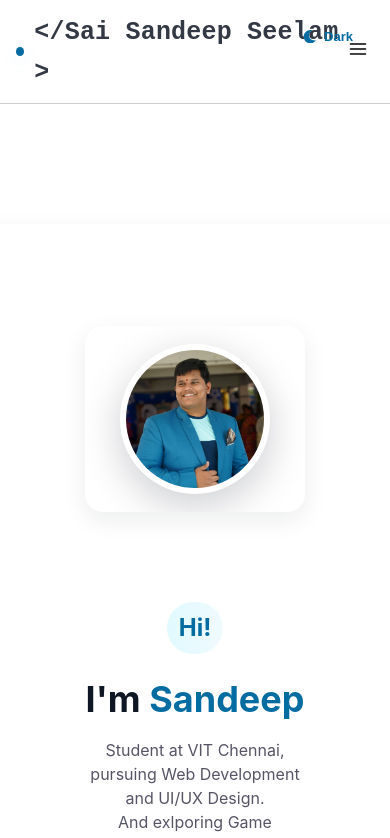
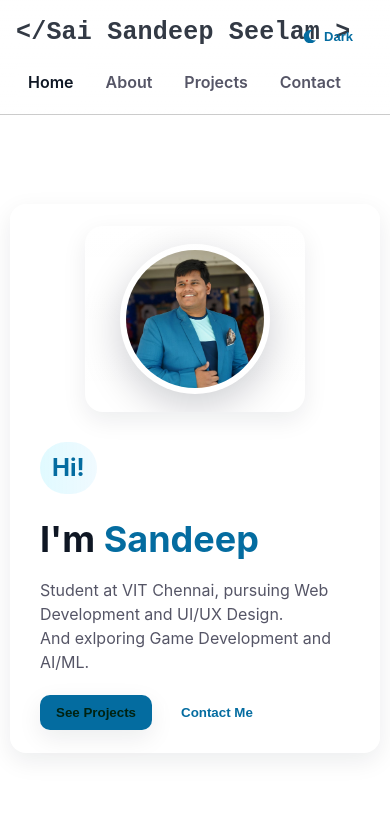
Before and after one commit to sai-sandeep-seelam/saisandeepseelam, a React (Create React App) app: page / in a window 390 px wide. Shown: the top 838 px of the page. Built offline with nearby package versions, Linux system fonts and the light colour scheme.

Commit message:
Responsiveness

```diff
--- a/src/App.css
+++ b/src/App.css
@@ -1,12 +1,10 @@
-/* App overall */
 .app {
   min-height:100vh;
   display:flex;
   flex-direction:column;
-  gap:40px;
+  gap:20px;
 }
 
-/* NAVBAR */
 .navbar {
   position:sticky;
   top:0;
@@ -25,6 +23,13 @@
   display:flex;
   align-items:center;
   justify-content:space-between;
+}
+
+
+.nav-top {
+  display:flex;
+  align-items:center;
+  gap:12px;
 }
 
 /* logo */
@@ -55,23 +60,8 @@
   color:var(--text);
 }
 
-/* mobile menu */
+
 .hamburger{ display:none; cursor:pointer; border:none; background:transparent; font-size:20px }
-@media (max-width:840px){
-  .nav-links{ display:none }
-  .hamburger{ display:block }
-  .mobile-menu{
-    position:fixed;
-    top:70px; right:16px;
-    background:var(--card);
-    border-radius:12px;
-    box-shadow:var(--shadow);
-    padding:12px;
-    display:flex;
-    flex-direction:column;
-    gap:8px;
-  }
-}
 
 /* HERO */
 .hero{
@@ -81,7 +71,7 @@
   min-height:84vh;
   position:relative;
   text-align:center;
-  padding:80px 0;
+  padding:40px 0 20px;
   overflow:hidden;
 
   z-index:35;
@@ -172,7 +162,6 @@
   gap:20px;
 }
 @media (max-width:920px){ .projects-grid{ grid-template-columns: repeat(2,1fr)} }
-@media (max-width:640px){ .projects-grid{ grid-template-columns: 1fr} }
 
 .project-card{
   position:relative;
@@ -293,11 +282,60 @@
   height: 1.4em;
 }
 
-/* small screens adjustments */
-@media (max-width:960px){
-  .hero-left{ text-align:center; }
-  .hero-inner{ flex-direction:column-reverse }
+
+@media (max-width:660px){
+  .app{ gap:10px
+  }
+  .about{padding:40px 20px }
+  .projects{padding:40px 20px }
+  .hero-left{ text-align:left; }
+  /* change column-reverse to column so text stays above profile on mobile */
+  .hero-inner{ flex-direction:column-reverse; gap:30px }
   .hero-card{ width:220px }
+  .hero{padding:10px}
   .hero-photo{ width:150px; height:150px }
+  .hero-border{ padding:20px 12px }
   .about-grid{ grid-template-columns: 1fr }
 }
+
+/* NAVBAR mobile: stack the nav and put links below logo + toggle */
+@media (max-width:840px){
+  .nav-inner{
+    flex-direction:column;
+    align-items:flex-start;
+    gap:10px;
+  }
+  .nav-top{
+    display:flex;
+    width:100%;
+    justify-content:space-between;
+    align-items:center;
+    gap:12px;
+  }
+  .nav-links{
+    display:flex;
+    width:100%;
+    flex-direction:row;
+    gap:8px;
+  }
+  .nav-links a{
+    padding:8px 12px;
+    width:100%;
+    border-radius:8px;
+  }
+
+}
+
+
+@media (max-width:920px){
+    .hero-inner{ flex-direction:column-reverse; gap:30px }
+  .about{padding:40px 20px }
+  .projects{padding:40px 20px }
+  .project-card img{ height:180px }
+}
+@media (max-width:640px){
+    .hero-inner{ flex-direction:column-reverse; gap:30px }
+  .about{padding:40px 20px }
+  .projects{padding:40px 20px }
+  .project-card img{ height:140px }
+}
--- a/src/App.js
+++ b/src/App.js
@@ -1,6 +1,5 @@
 import React, { useEffect, useState } from "react";
 import Navbar from "./components/Navbar";
-import DarkModeToggle from "./components/DarkModeToggle";
 import Hero from "./components/Hero";
 import About from "./components/About";
 import Projects from "./components/Projects";
@@ -12,7 +11,7 @@ function App() {
   // theme persisted in localStorage
   const [dark, setDark] = useState(() => {
     const saved = localStorage.getItem("theme");
-    return saved ? JSON.parse(saved) : window.matchMedia && window.matchMedia('(prefers-color-scheme: dark)').matches;
+    return saved ? JSON.parse(saved) : (window.matchMedia && window.matchMedia('(prefers-color-scheme: dark)').matches);
   });
 
   useEffect(() => {
@@ -24,8 +23,8 @@ function App() {
 
   return (
     <div className="app">
-      <Navbar />
-      <DarkModeToggle dark={dark} setDark={setDark} />
+      {/* pass theme props to Navbar so the toggle lives there */}
+      <Navbar dark={dark} setDark={setDark} />
       <main>
         <Hero />
         <About />
--- a/src/components/Navbar.js
+++ b/src/components/Navbar.js
@@ -1,5 +1,5 @@
 import React, { useEffect, useState } from "react";
-import { FiMenu, FiX } from "react-icons/fi";
+import DarkModeToggle from "./DarkModeToggle";
 
 const sections = [
   { id: "hero", label: "Home" },
@@ -8,8 +8,7 @@ const sections = [
   { id: "contact", label: "Contact" },
 ];
 
-export default function Navbar() {
-  const [open, setOpen] = useState(false);
+export default function Navbar({ dark, setDark }) {
   const [active, setActive] = useState("hero");
 
   useEffect(() => {
@@ -30,8 +29,8 @@ export default function Navbar() {
     return () => observer.disconnect();
   }, []);
 
-  const onNavClick = (id) => {
-    setOpen(false);
+  const onNavClick = (e, id) => {
+    e.preventDefault();
     const el = document.getElementById(id);
     if (el) el.scrollIntoView({ behavior: "smooth" });
   };
@@ -39,51 +38,31 @@ export default function Navbar() {
   return (
     <header className="navbar">
       <div className="container nav-inner">
-        <div className="logo">
-          <span className="dot" />
-          <div style={{ fontSize: 25, opacity: 0.85 }}>
-            <code>&lt;/Sai Sandeep Seelam &gt;</code>
+        <div className="nav-top">
+          <div className="logo">
+            <div style={{ fontSize: 25, opacity: 0.85 }}>
+              <code>&lt;/Sai Sandeep Seelam &gt;</code>
+            </div>
+          </div>
+
+          <div aria-hidden="false">
+            <DarkModeToggle dark={dark} setDark={setDark} />
           </div>
         </div>
 
         <nav>
-          {/* Desktop Links */}
-          <div className="nav-links">
+          <div className="nav-links" role="navigation" aria-label="Primary">
             {sections.map((s) => (
               <a
                 href={`#${s.id}`}
                 key={s.id}
-                onClick={() => onNavClick(s.id)}
+                onClick={(e) => onNavClick(e, s.id)}
                 className={active === s.id ? "active" : ""}
               >
                 {s.label}
               </a>
             ))}
           </div>
-
-          {/* Mobile Hamburger */}
-          <button
-            className="hamburger"
-            onClick={() => setOpen(!open)}
-            aria-label="Toggle menu"
-          >
-            {open ? <FiX size={20} /> : <FiMenu size={20} />}
-          </button>
-
-          {/* Mobile Menu */}
-          {open && (
-            <div className="mobile-menu" role="menu">
-              {sections.map((s) => (
-                <a
-                  href={`#${s.id}`}
-                  key={`mobile-${s.id}`}
-                  onClick={() => onNavClick(s.id)}
-                >
-                  {s.label}
-                </a>
-              ))}
-            </div>
-          )}
         </nav>
       </div>
     </header>
--- a/src/index.css
+++ b/src/index.css
@@ -1,6 +1,6 @@
 :root{
   --bg: #ffffff;
-  --card: #f6f7fb;
+  --card: rgba(255, 255, 255, 0.7);
   --text: #0f1724;
   --muted: #556;
   --accent: #046ca0;
```
